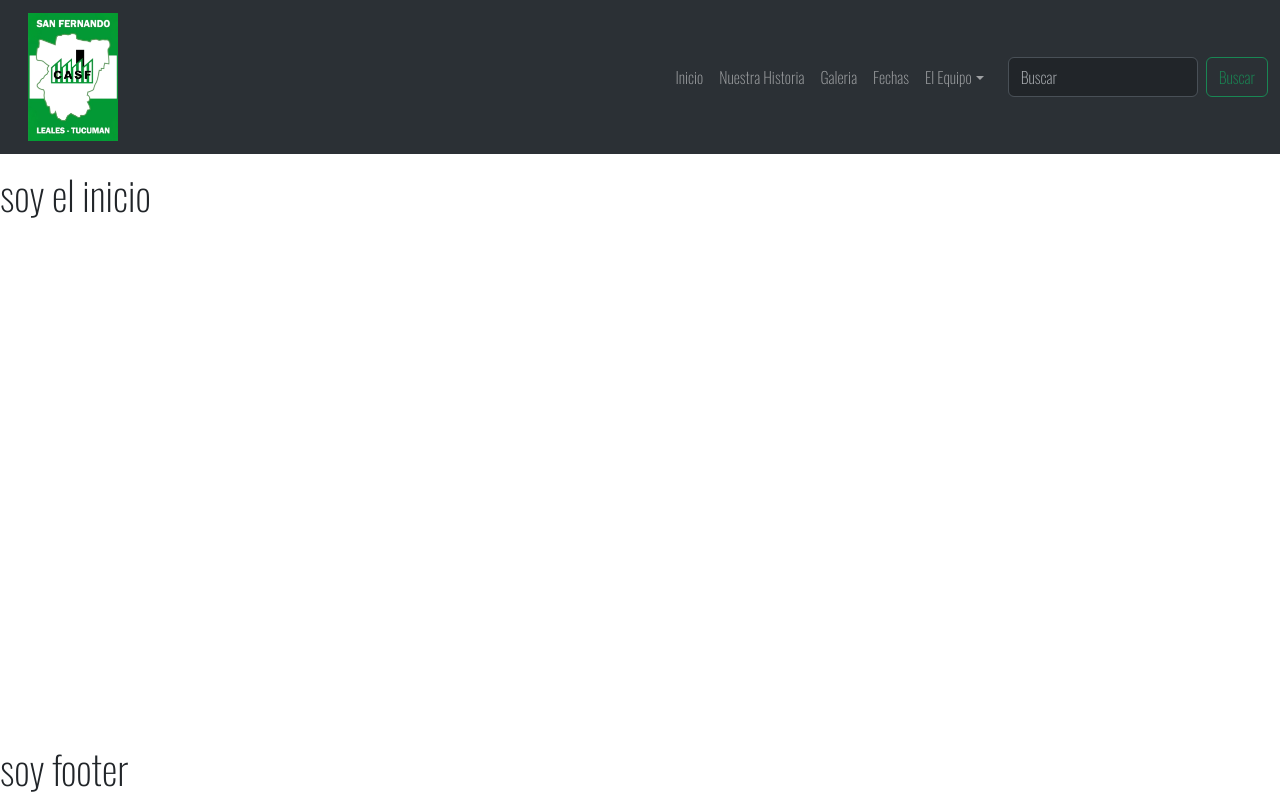
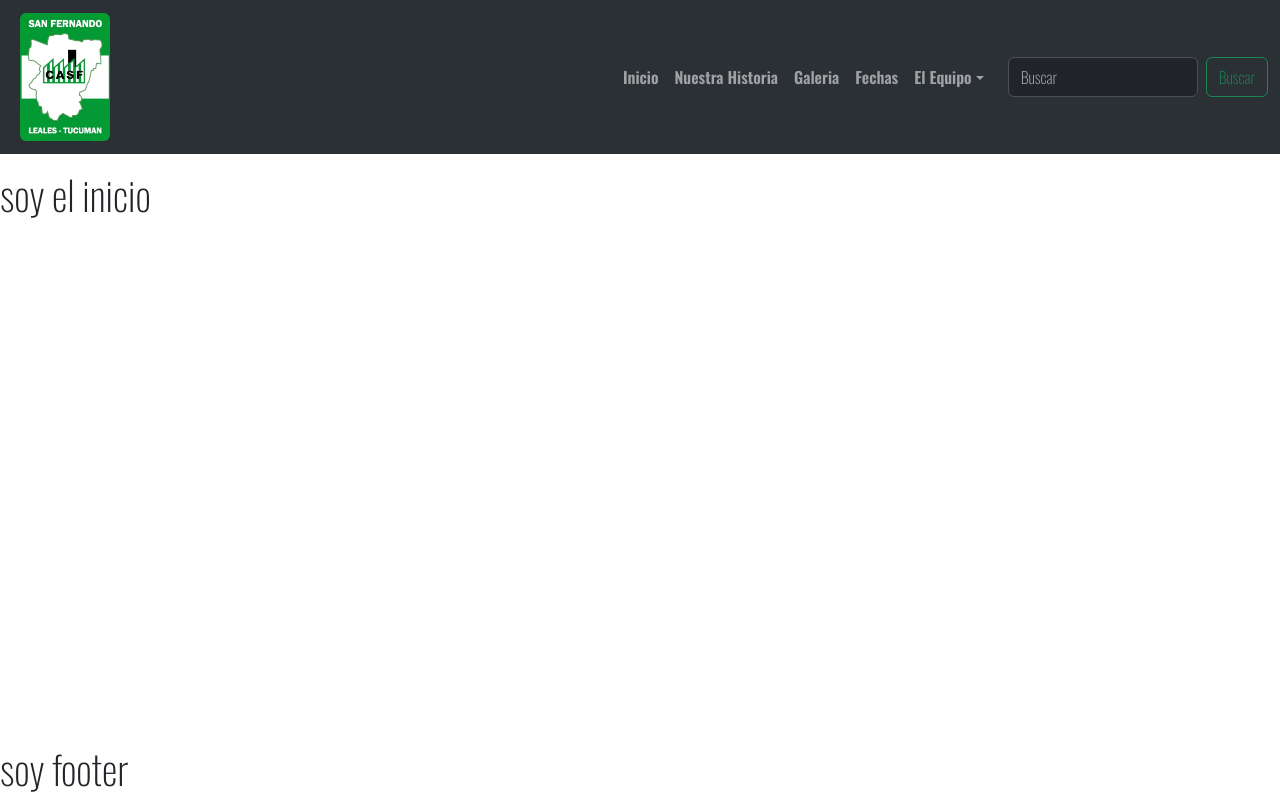
Before and after one commit to Mario-Chavez/san-fernando-web, a React (Vite) app: page / in a window 1280 px wide. Built offline with nearby package versions, Linux system fonts and the light colour scheme.

Commit message:
se cambio la estructura de carpetas del proyecto

```diff
--- a/src/App.jsx
+++ b/src/App.jsx
@@ -1,7 +1,7 @@
 import "./App.css";
 import "bootstrap/dist/css/bootstrap.min.css";
-import Header from "./components/Header";
-import Footer from "./components/Footer";
+import Header from "./components/common/Header";
+import Footer from "./components/common/Footer";
 import HomePage from "./page/HomePage";
 
 function App() {
--- a/src/components/Header.jsx
+++ b/src/components/common/Header.jsx
@@ -8,8 +8,8 @@ import {
     NavDropdown,
     Button,
 } from "react-bootstrap";
-import escudo from "../assets/escudo-original.png";
-import escudoSvg from "../assets/escudo-svg.png";
+import escudo from "../../assets/escudo-original.png";
+
 const Header = () => {
     return (
         <>
@@ -21,13 +21,13 @@ const Header = () => {
                     expand={expand}
                     className="bg-body-tertiary mb-3"
                 >
-                    <Container fluid>
+                    <Container fluid className="fw-bold ">
                         <Navbar.Brand href="#">
                             {" "}
                             <img
                                 src={escudo}
                                 width="90rem"
-                                className="d-inline-block align-top ms-3"
+                                className="d-inline-block align-top ms-2 rounded"
                                 alt="React Bootstrap logo"
                             />
                         </Navbar.Brand>
@@ -35,6 +35,7 @@ const Header = () => {
                             aria-controls={`offcanvasNavbar-expand-${expand}`}
                         />
                         <Navbar.Offcanvas
+                            className="fw-bold "
                             bg="dark"
                             data-bs-theme="dark"
                             id={`offcanvasNavbar-expand-${expand}`}
```
Also changed, not shown: src/components/Home.jsx (added, +7 -0 lines), src/components/common/Footer.jsx (renamed from src/components/Footer.jsx).
